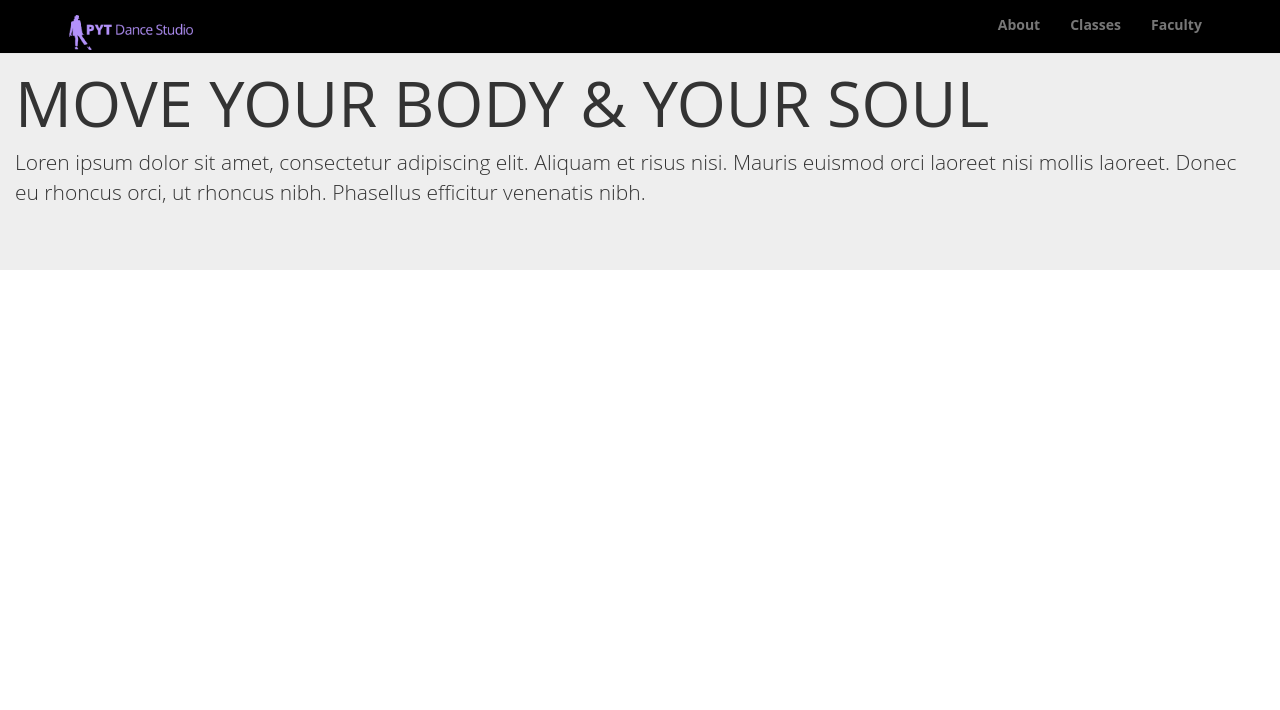
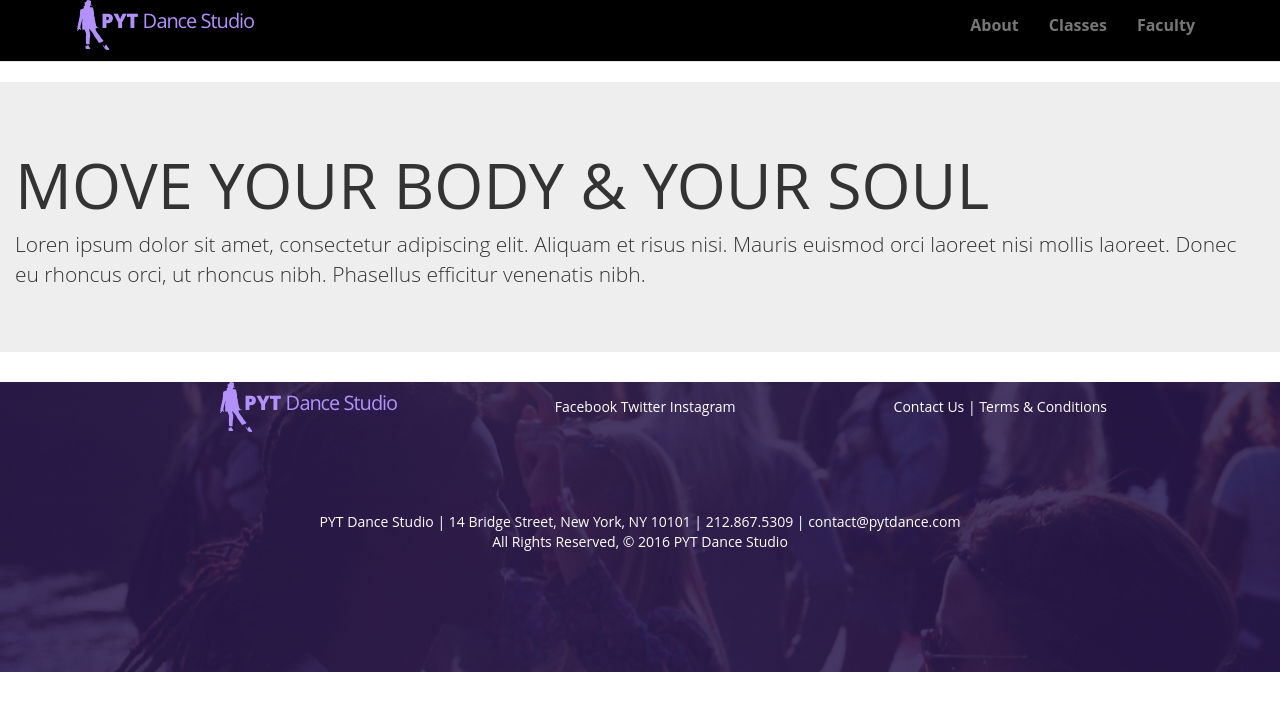
Before and after one commit to Alexsomething/PytDanceStudio, a plain HTML site: page index.html in a window 1280 px wide. Drawn offline with nearby package versions, Linux system fonts and the light colour scheme.

Commit message:
Added Footer
Added the footer

```diff
--- a/index.html
+++ b/index.html
@@ -14,9 +14,9 @@
   </head>
   <body>
     <!-- Navigation -->
-    <nav class="navbar navbar-default navbar-fixed-top">
+    <nav class="navbar navbar-default navbar-static-top">
       <div class="container-fluid">
-        <img class="navbar-brand collapse navbar-collapse" src="./resources/images/logo-color.png">
+        <img src="./resources/images/logo-color.png">
         <ul class="nav navbar-nav navbar-right">
           <li class="#"><a href="#">About</a></li>
           <li><a href="#">Classes</a></li>
@@ -36,10 +36,36 @@
       </div>
     </div>
 
-
-
-
-
+    <!-- Footer -->
+    <footer class="footer">
+        <div id="topbar" class="container-fluid">
+          <img src="./resources/images/logo-color.png">
+          <div class="FAicons">
+            <span>Facebook</span>
+            <span>Twitter</span>
+            <span>Instagram</span>
+          </div>
+          <div class="contact">
+            <span>Contact Us</span>
+            <span>|</span>
+            <span>Terms & Conditions</span>
+          </div>
+        </div>
+        <div id="bottombar" class="container-fluid">
+          <div class="address">
+            <span>PYT Dance Studio</span>
+            <span>|</span>
+            <span>14 Bridge Street, New York, NY 10101</span>
+            <span>|</span>
+            <span>212.867.5309</span>
+            <span>|</span>
+            <span>contact@pytdance.com</span>
+          </div>
+          <div class="rights">
+            <span>All Rights Reserved, © 2016 PYT Dance Studio</span>
+          </div>
+        </div>
+    </footer>
 
 
   </body>
--- a/resources/css/style.css
+++ b/resources/css/style.css
@@ -1,14 +1,10 @@
 /* Universal Styles */
 html {
-  font-size: 14px;
+  font-size: 16px;
 }
 
 body {
   font-family: "Open Sans", sans-serif;
-}
-
-img {
-  width: 100%;
 }
 
 /* Navigation bar */
@@ -24,7 +20,33 @@ img {
   margin-right: 3.4375rem;
 }
 
-img.navbar-brand.collapse.navbar-collapse {
+.navbar img {
   margin-left: 3.875rem;
   max-height: 50px;
 }
+
+/* Footer section */
+.footer {
+  width: 100%;
+  background-image: url("../images/party-photo.png");
+  color: #ffffff;
+  background-position: center;
+  background-size: cover;
+}
+
+#topbar {
+  width: 100%;
+  display: flex;
+  align-items: center;
+  height: 3.125rem;
+  padding-left: 3.875rem;
+  justify-content: space-between;
+}
+
+#bottombar {
+  display: flex;
+  flex-direction: column;
+  align-items: center;
+  height: 15rem;
+  padding-top: 5rem;
+}
```
